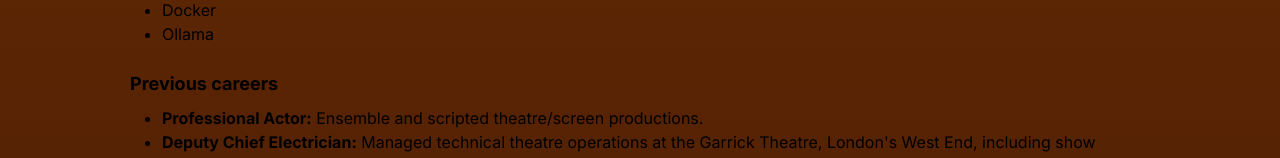
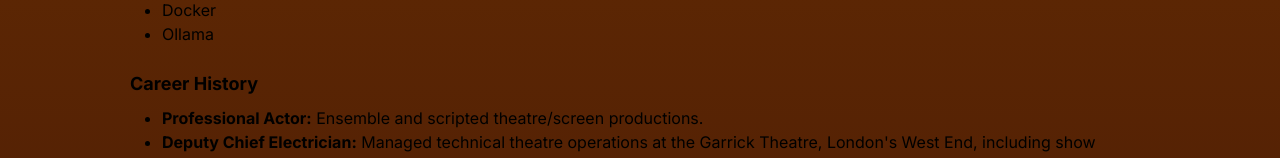
Before and after one commit to GalKJ/galjonesportfolio, a Next.js app: page / in a window 1280 px wide. Shown: the part 1978-2136 px from the top of the page. Built offline with nearby package versions, Linux system fonts and the light colour scheme.

Commit message:
Rename "Previous careers" to "Career History" for improved clarity in CV component

```diff
--- a/src/components/Cv.tsx
+++ b/src/components/Cv.tsx
@@ -212,7 +212,7 @@ const CV: React.FC = () => {
             className="text-lg font-bold dark:text-yellow"
             data-testid="previous-careers-header"
           >
-            Previous careers
+            Career History
           </h3>
           <ul className="list-disc ml-8 mt-2 dark:text-yellow">
             {cvData.previousCareers.map((career, index) => (
```
